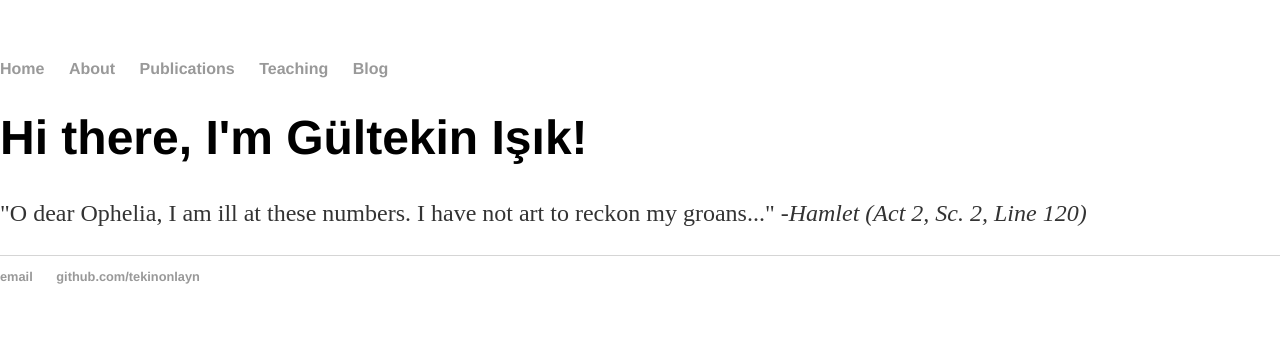
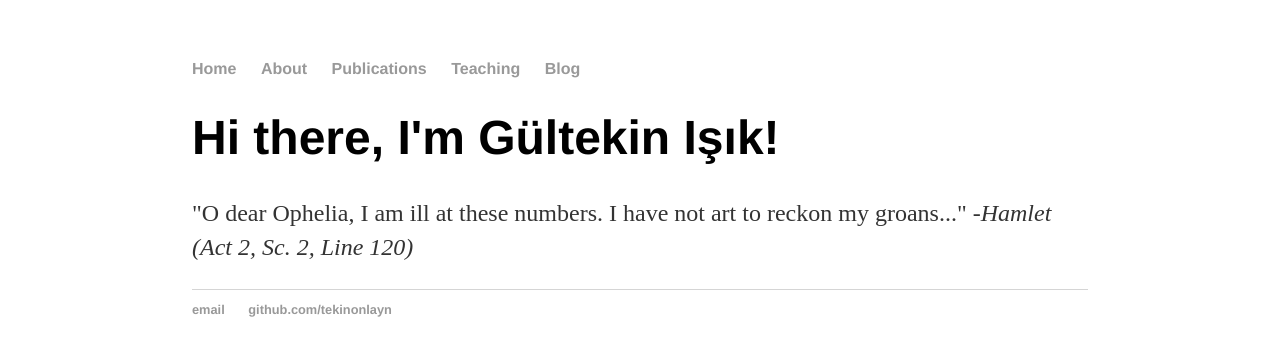
Before and after one commit to tekinonlayn/gi.github.io, a Jekyll site: the page built from index.html, in a window 1280 px wide. Shown: the top 356 px of the page. Built offline with Jekyll 4.4.1, drawn with Linux system fonts in a browser that asks for light colours.

Commit message:
Update main.css

```diff
--- a/css/main.css
+++ b/css/main.css
@@ -1,6 +1,15 @@
 body {
     margin: 60px auto;
-    width: 100%;
+    width: 70%;
+}
+
+.nav-div {
+    width: 70%;
+    height: 30px;
+    margin: 5px;
+    padding: 5px;
+    color: #ff1a1a;
+
 }
 nav ul, footer ul {
     font-family:'Helvetica', 'Arial', 'Sans-Serif';
```
